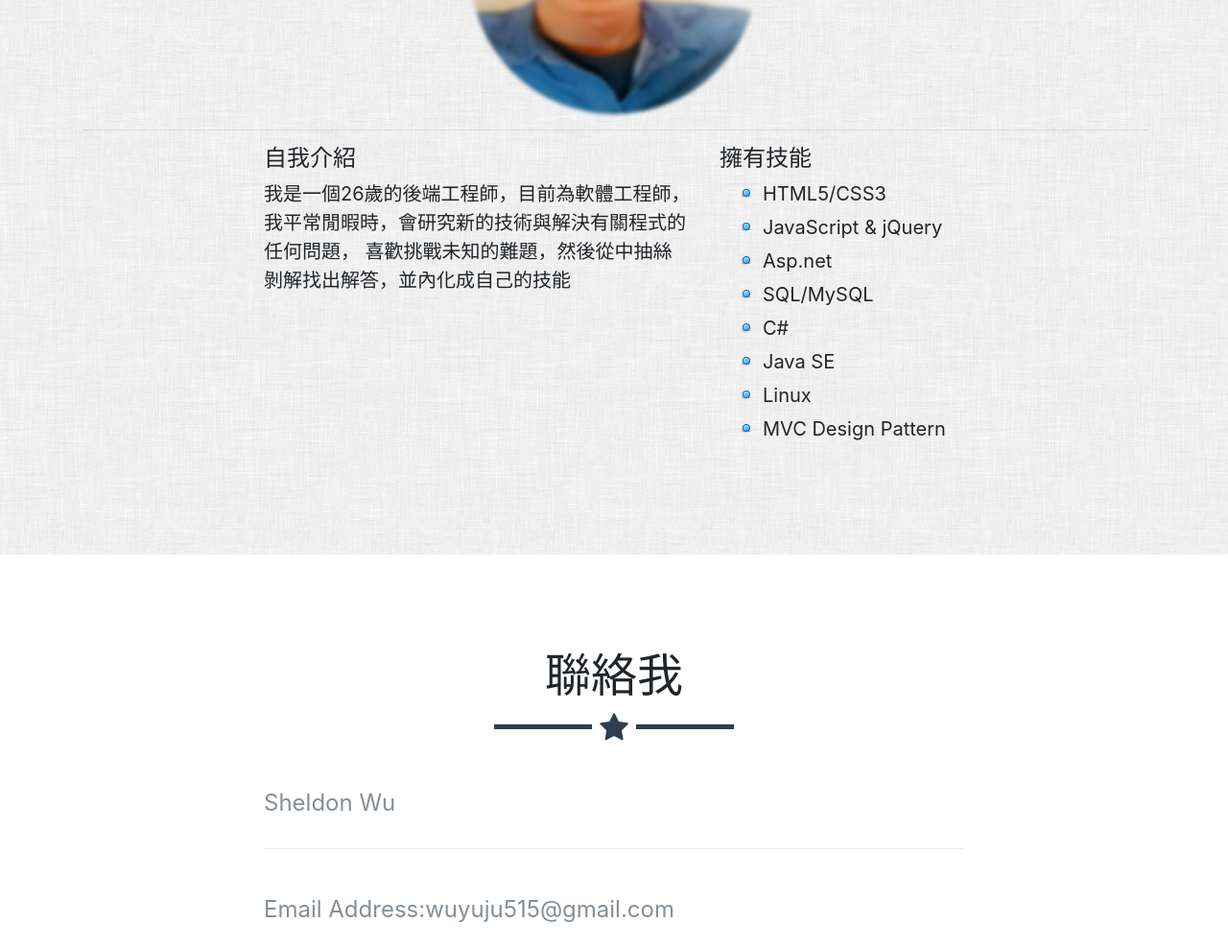
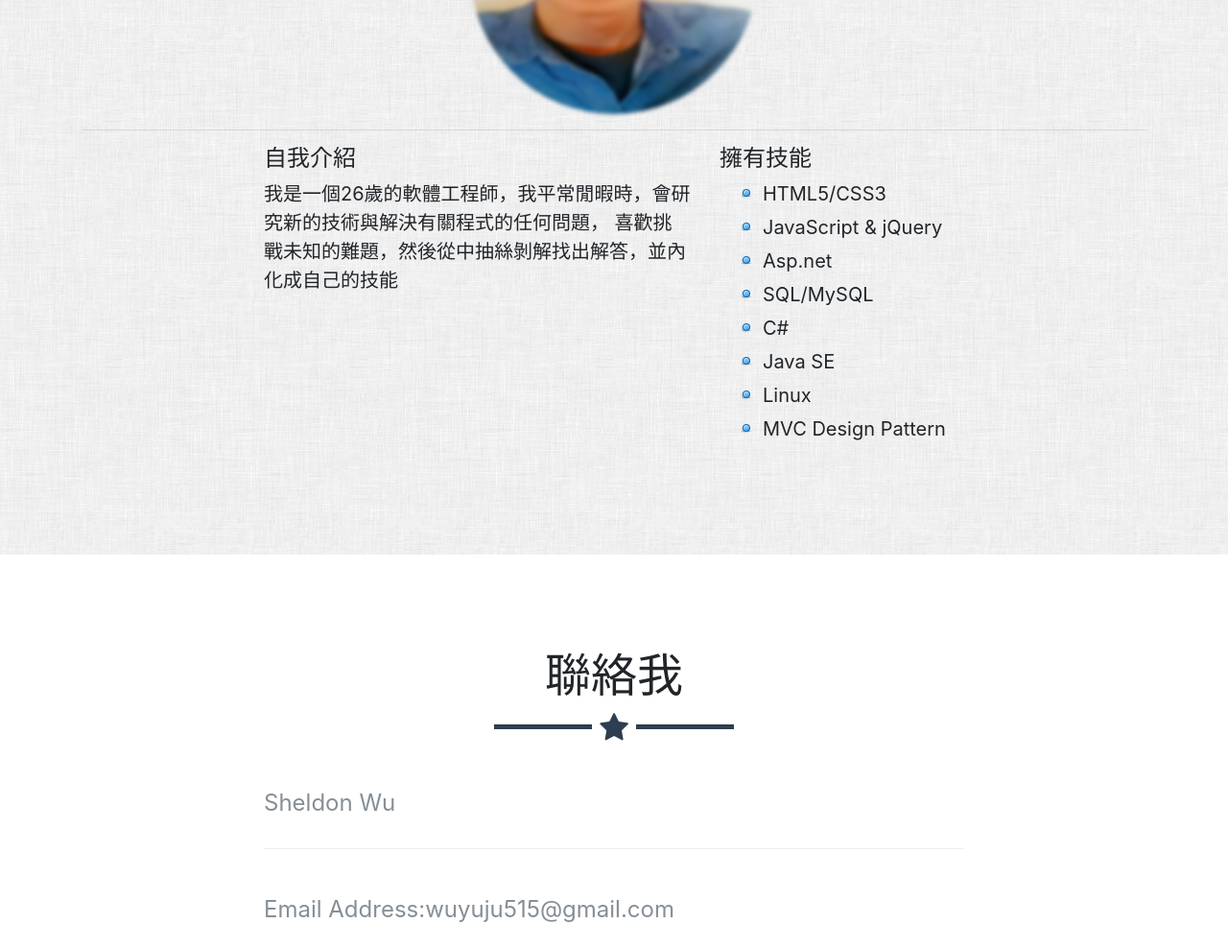
Before and after one commit to a65576557/a65576557.github.io, a website with bundled scripts: page myweb/index.html in a window 1280 px wide. Shown: the part 1431-2418 px from the top of the page at 96% size. Built offline with nearby package versions, Linux system fonts and the light colour scheme.

Commit message:
update
update

```diff
--- a/myweb/index.html
+++ b/myweb/index.html
@@ -135,7 +135,7 @@
                 <div class="col-lg-5 ml-auto">
                     <h4>自我介紹</h4>
                     <p>
-                        我是一個26歲的後端工程師，目前為軟體工程師，我平常閒暇時，會研究新的技術與解決有關程式的任何問題，
+                        我是一個26歲的軟體工程師，我平常閒暇時，會研究新的技術與解決有關程式的任何問題，
                         喜歡挑戰未知的難題，然後從中抽絲剝解找出解答，並內化成自己的技能
                     </p>
 
```
